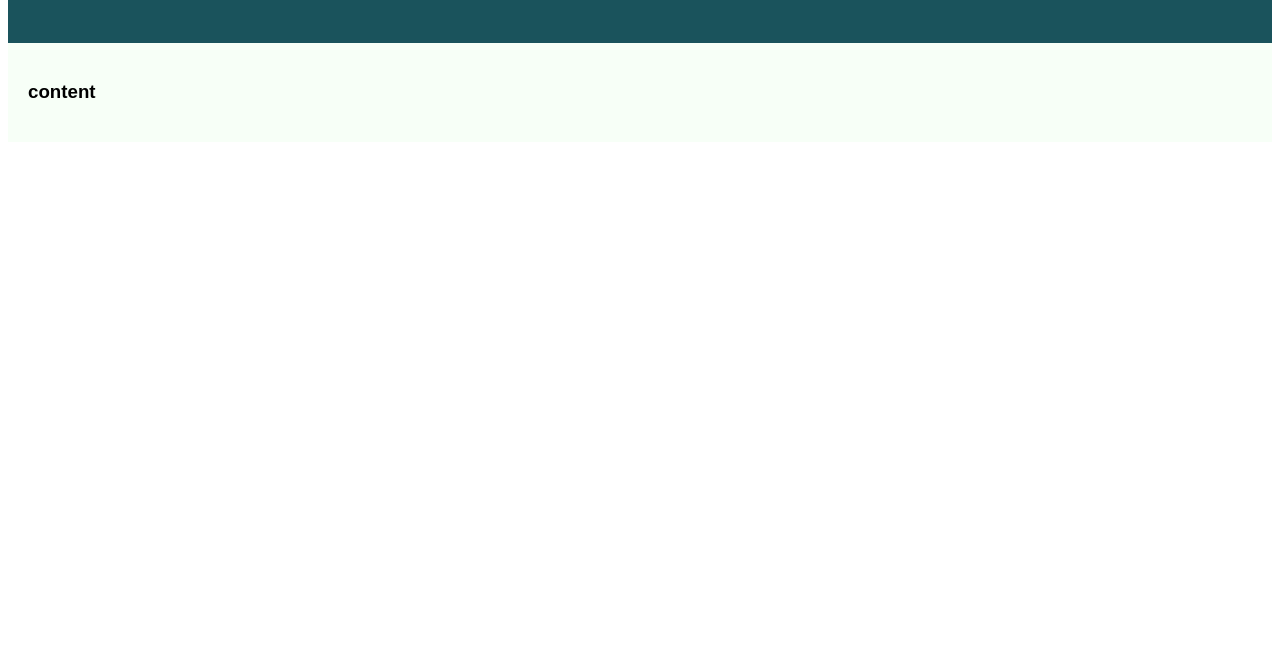
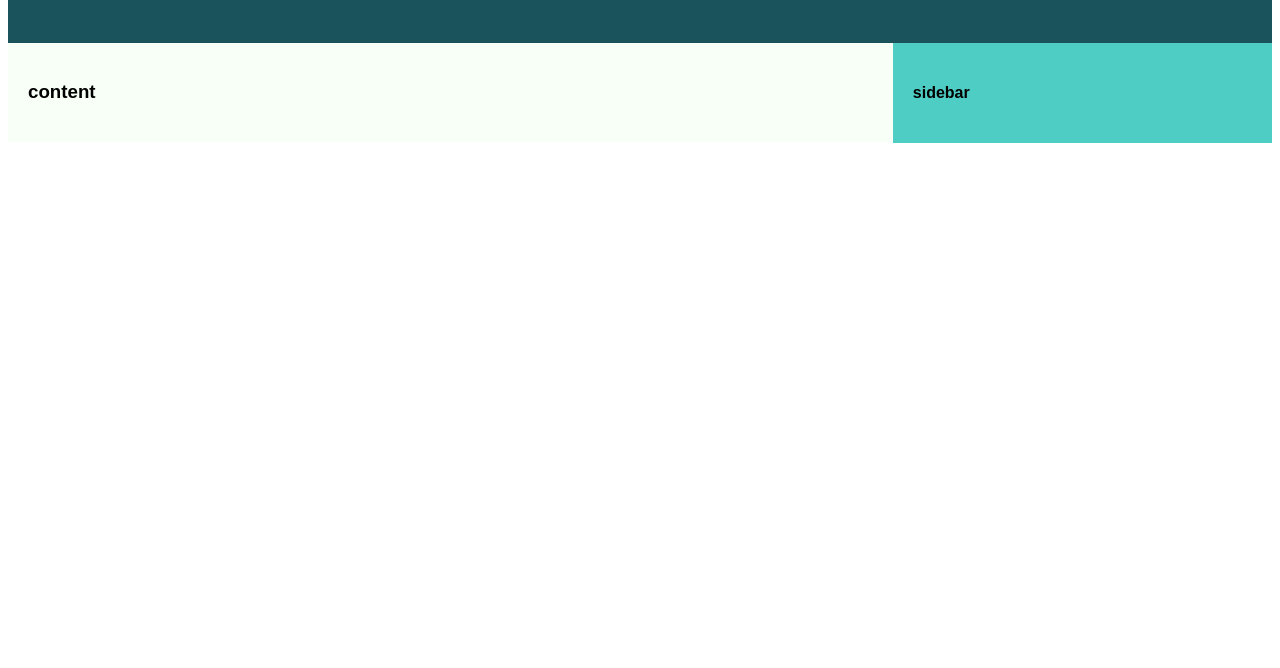
Before and after one commit to Michelle-Rose/basic-html, a plain HTML site: page index.html in a window 1280 px wide. Shown: the part 132-800 px from the top of the page. Drawn offline with Linux system fonts and the light colour scheme.

Commit message:
inital sidebar

```diff
--- a/index.html
+++ b/index.html
@@ -18,6 +18,9 @@
         <div class="content">
             <h3>content</h3>
         </div>
+        <div class="sidebar">
+            <h4>sidebar</h4>
+        </div>
     </section>
 </body>
 
--- a/styles.css
+++ b/styles.css
@@ -24,6 +24,12 @@ header {
 .content {
     float: left;
     padding: 20px;
-    width: 100%;
+    width: 70%;
     background-color: #f7fff7;
 }
+.sidebar{
+    float: right;
+    padding: 20px;
+    width: 30%;
+    background-color: #4ecdc4;
+}
```
